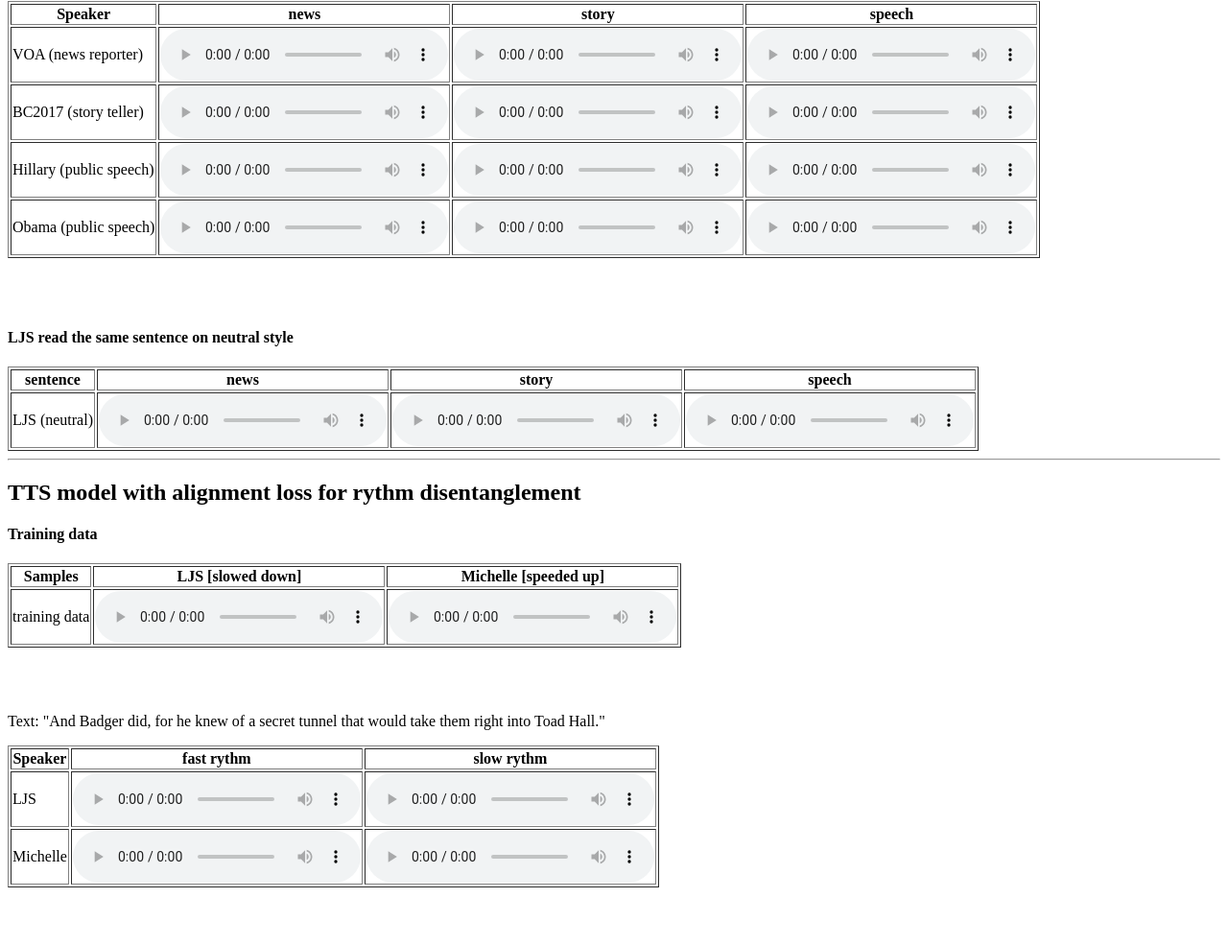
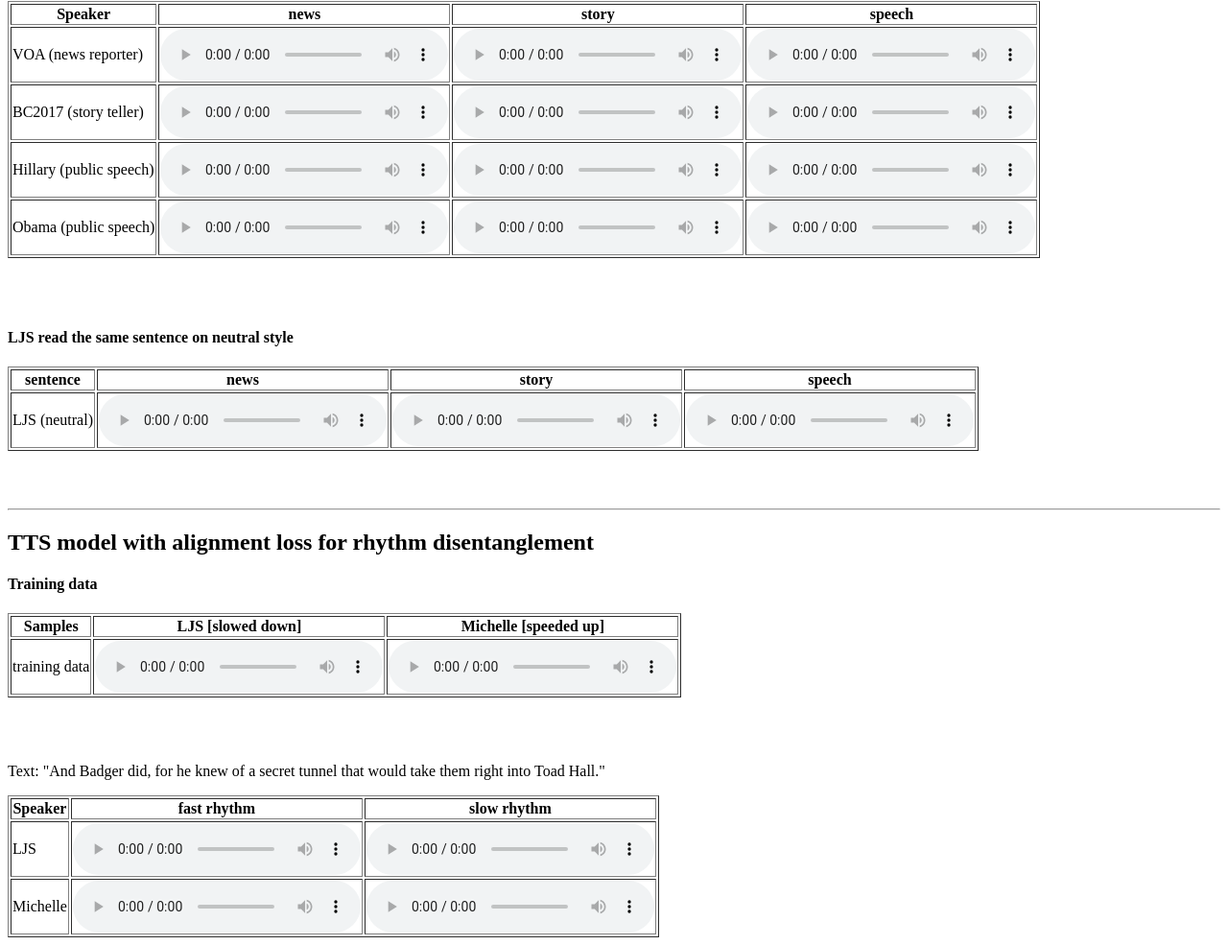
Before and after one commit to raymond00000/raymond00000.github.io, a plain HTML site: page tts.html in a window 1280 px wide. Shown: the part 197-1182 px from the top of the page at 96% size. Before the commit the page ends 1130 px from the top, so only its background shows below. Drawn offline with Linux system fonts and the light colour scheme.

Commit message:
ali-pag-sample-13k

```diff
--- a/tts.html
+++ b/tts.html
@@ -72,9 +72,13 @@
 
 
     </div>
+      <p></p>
+      <p></p>
+      </br></br>
+
 
     <hr>
-    <h2>TTS model with alignment loss for rythm disentanglement</h1>
+    <h2>TTS model with alignment loss for rhythm disentanglement</h1>
       <h4>Training data</h4>
       <table border="1">
         <tr>
@@ -98,7 +102,7 @@
 
       <table border="1">
         <tr>
-          <th>Speaker</th><th>fast rythm</th><th>slow rythm</th>
+          <th>Speaker</th><th>fast rhythm</th><th>slow rhythm</th>
 	    </tr>
 	    <tr>
             <td>LJS</td>
```
